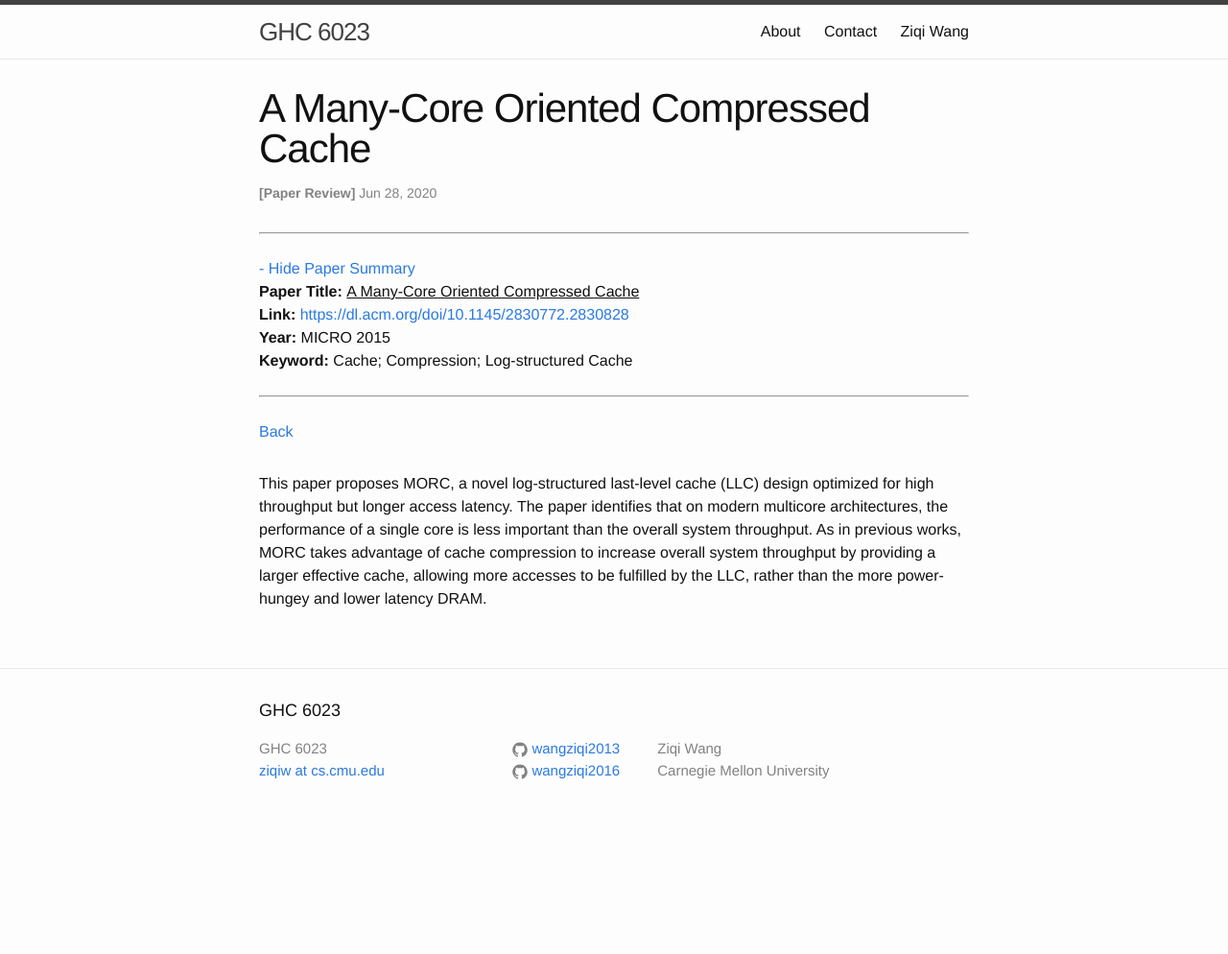
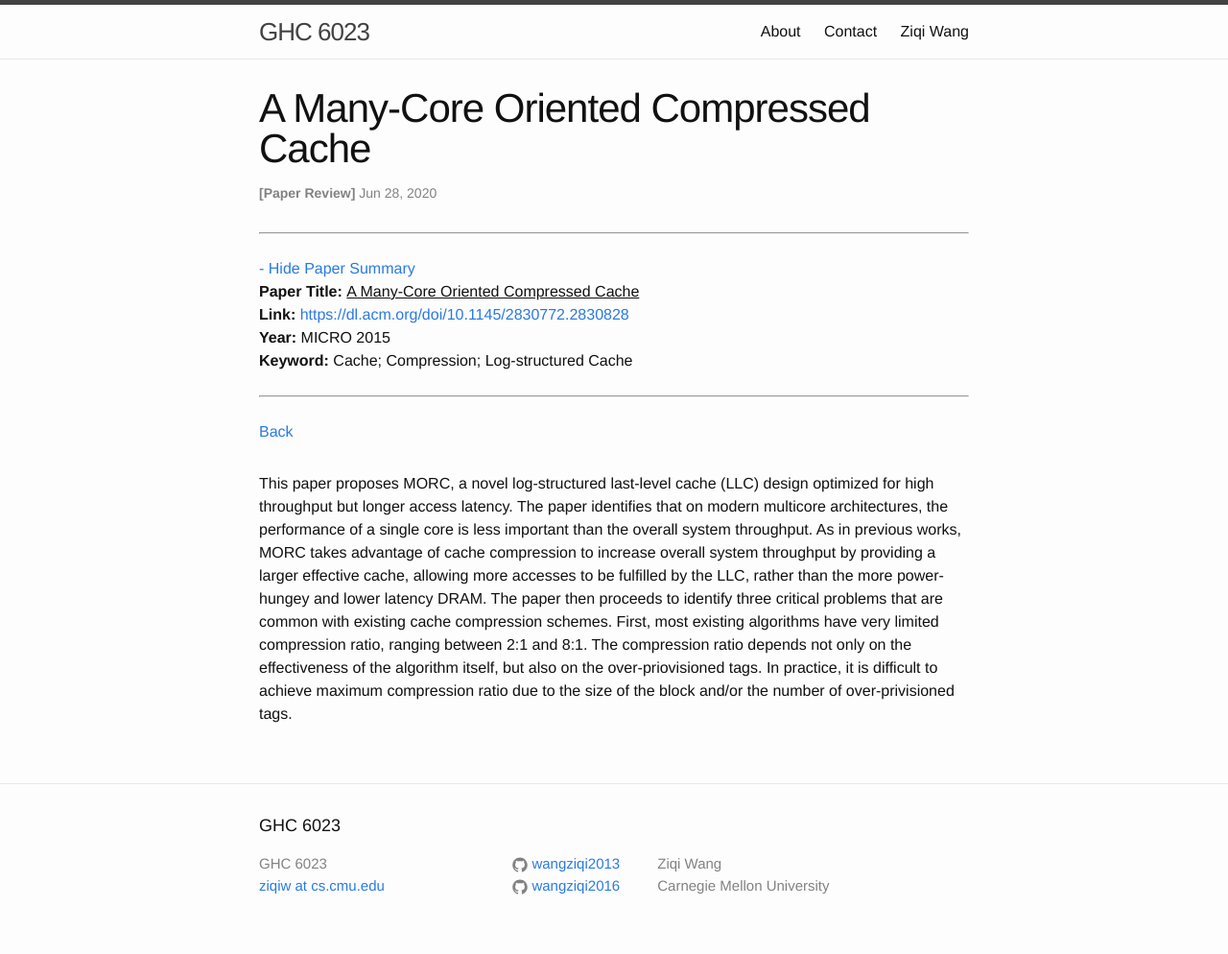
Before and after one commit to wangziqi2013/wangziqi2013.github.io, a Jekyll site: the page built from _posts/2020-06-28-morc.markdown, in a window 1280 px wide. Shown: the whole page at 96% size. Built offline with Jekyll 4.4.1, drawn with Linux system fonts in a browser that asks for light colours; before the commit the page ends 900 px from its top, so only the background shows below that.

Commit message:
Adding first problem

```diff
--- a/_posts/2020-06-28-morc.markdown
+++ b/_posts/2020-06-28-morc.markdown
@@ -18,3 +18,7 @@ access latency. The paper identifies that on modern multicore architectures, the
 important than the overall system throughput. As in previous works, MORC takes advantage of cache compression to increase
 overall system throughput by providing a larger effective cache, allowing more accesses to be fulfilled by the LLC,
 rather than the more power-hungey and lower latency DRAM.
+The paper then proceeds to identify three critical problems that are common with existing cache compression schemes.
+First, most existing algorithms have very limited compression ratio, ranging between 2:1 and 8:1. The compression ratio
+depends not only on the effectiveness of the algorithm itself, but also on the over-priovisioned tags. In practice, it is
+difficult to achieve maximum compression ratio due to the size of the block and/or the number of over-privisioned tags.
```
